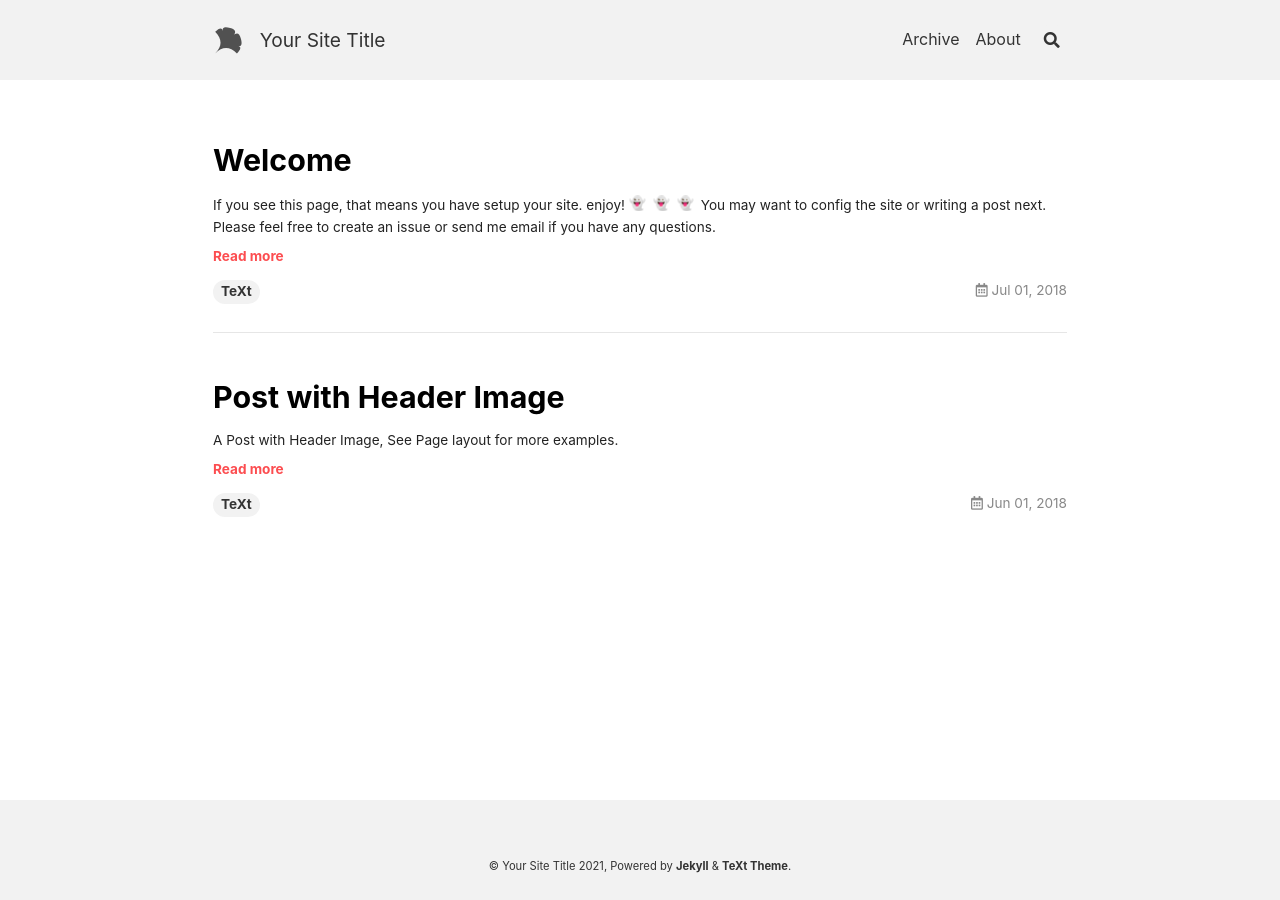
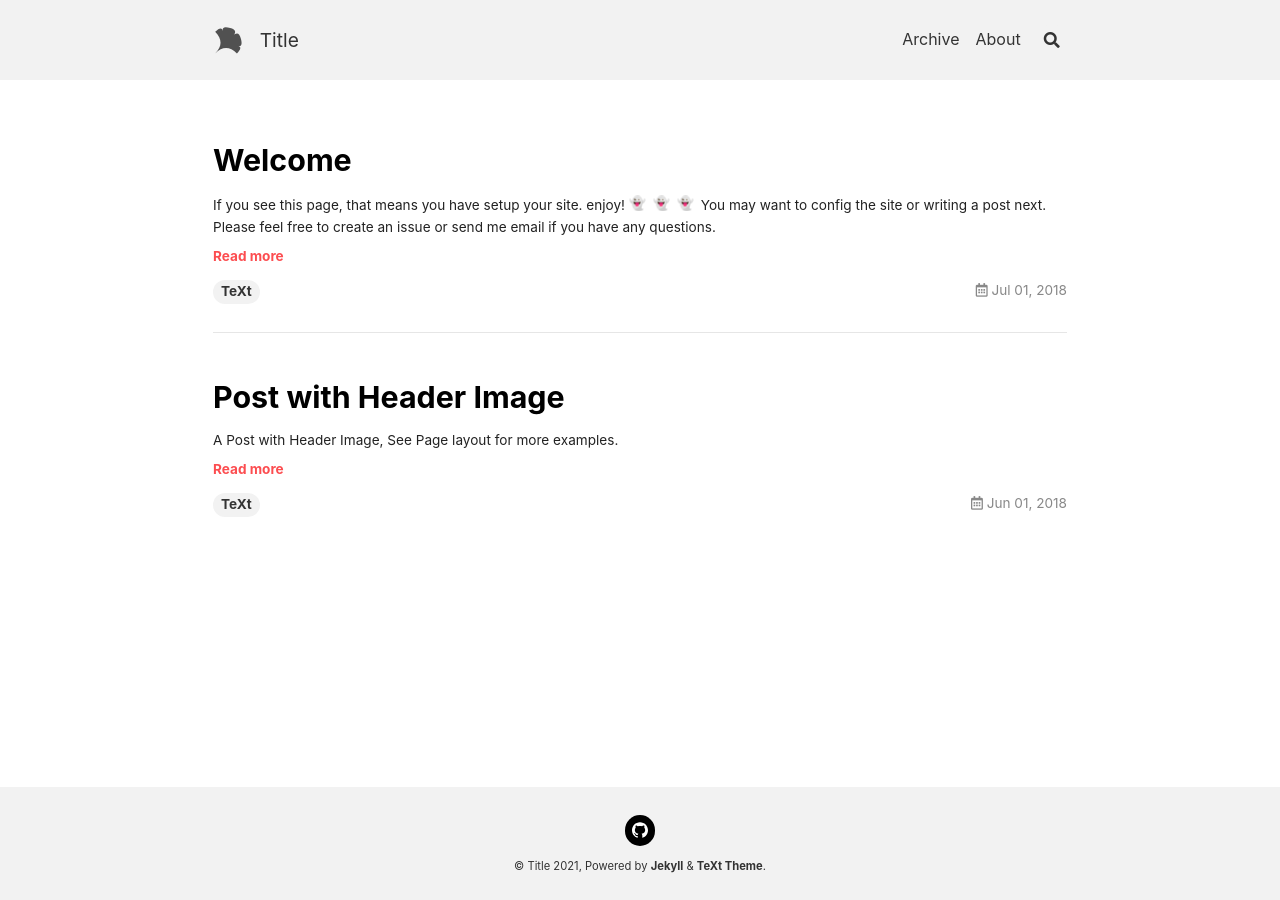
Before and after one commit to psm901/psm901.github.io, a Jekyll site: the page built from index.html, in a window 1280 px wide. Built offline with Jekyll 4.4.1, drawn with Linux system fonts in a browser that asks for light colours; nearby versions of some CDN libraries; emoji names are drawn with the system emoji font; the list of posts is cut into pages by our own code; part of the change alters nothing that is shown.

Commit message:
config 수정

```diff
--- a/_config.yml
+++ b/_config.yml
@@ -18,27 +18,27 @@
 ##############################
 text_skin: default # "default" (default), "dark", "forest", "ocean", "chocolate", "orange"
 highlight_theme: default # "default" (default), "tomorrow", "tomorrow-night", "tomorrow-night-eighties", "tomorrow-night-blue", "tomorrow-night-bright"
-url     : # the base hostname & protocol for your site e.g. https://www.someone.com
-baseurl : # does not include hostname
-title   : Your Site Title
+url     : https://psm901.github.io/ # the base hostname & protocol for your site e.g. https://www.someone.com
+baseurl :  "" # does not include hostname
+title   : Title
 description: > # this means to ignore newlines until "Language & timezone"
-  Your Site Description
+  ""
 
 
 ## => Language and Timezone
 ##############################
 lang: # the language of your site, default as "en"
-timezone: # see https://en.wikipedia.org/wiki/List_of_tz_database_time_zones for the available values
+timezone: Asia/Seoul # see https://en.wikipedia.org/wiki/List_of_tz_database_time_zones for the available values
 
 
 ## => Author and Social
 ##############################
 author:
   type      : # "person" (default), "organization"
-  name      : Your Name
+  name      : 박성민
   url       :
   avatar    : # path or url of avatar image (square)
-  bio       : I am an amazing person.
+  bio       :
   email     :
   facebook  : # "user_name" the last part of your profile url, e.g. https://www.facebook.com/user_name
   twitter   : # "user_name" the last part of your profile url, e.g. https://twitter.com/user_name
@@ -49,14 +49,14 @@ author:
   zhihu     : # "user_name" the last part of your profile url, e.g. https://www.zhihu.com/people/user_name
   douban    : # "user_name" the last part of your profile url, e.g. https://www.douban.com/people/user_name
   linkedin  : # "user_name" the last part of your profile url, e.g. https://www.linkedin.com/in/user_name
-  github    : # "user_name" the last part of your profile url, e.g. https://github.com/user_name
+  github    : psm901 # "user_name" the last part of your profile url, e.g. https://github.com/user_name
   npm       : # "user_name" the last part of your profile url, e.g. https://www.npmjs.com/~user_name
 
 
 ## => GitHub Repository (if the site is hosted by GitHub)
 ##############################
-repository: user_name/repo_name
-repository_tree: master
+repository: psm901/psm901.github.io
+repository_tree: main
 
 
 ## => Paths
```
